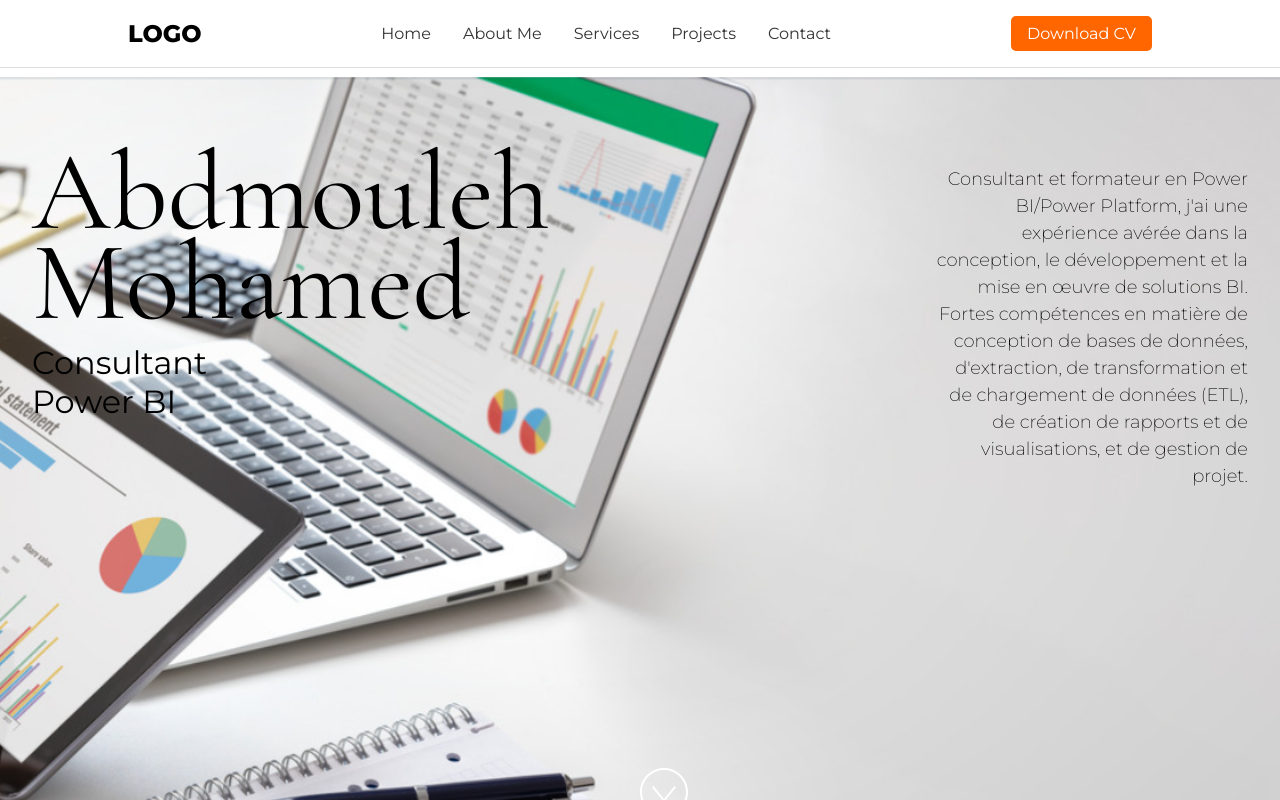
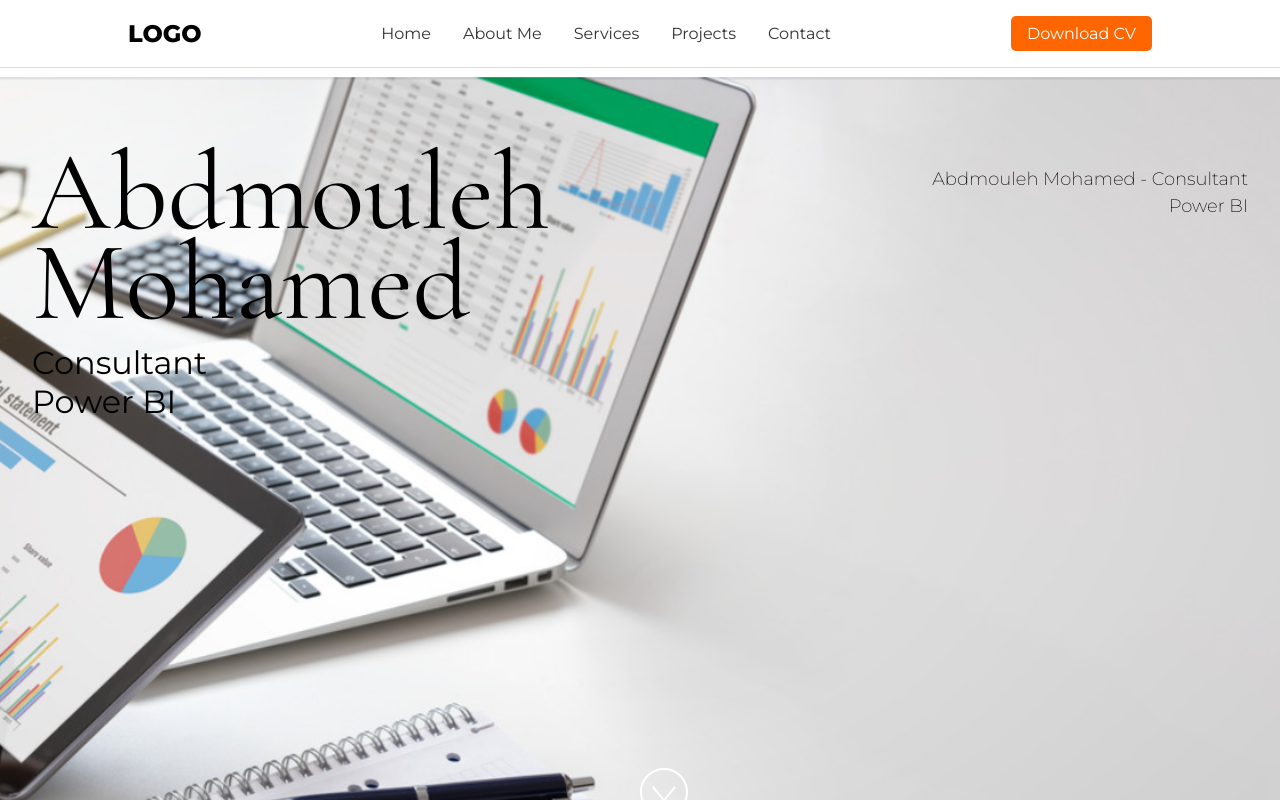
Before and after one commit to MedAbdmouleh/Student, a React (Vite) app: page / in a window 1280 px wide. Built offline with nearby package versions, Linux system fonts and the light colour scheme.

Commit message:
Changes24

```diff
--- a/src/Components/Home.jsx
+++ b/src/Components/Home.jsx
@@ -24,11 +24,11 @@ const Home = ({ name, title }) => {
         <h1>{name}</h1>
         <h2>{title}</h2>
       </div>
-      <div style={{ position: "absolute", bottom: "3rem", left: "50%" }}>
+      <div style={{ position: "absolute", bottom: "3rem", left: "50%" ,textAlign: "right"}}>
         <img src={arrowSvg} style={{ height: "3rem", width: "3rem" }} alt={imageAltText} />
       </div>
       <div style={{ position: "absolute", top: "5rem", right: "2rem", width: "20rem", textAlign: "right" }}>
-        <p>Consultant et formateur en Power BI/Power Platform, j'ai une expérience avérée dans la conception, le développement et la mise en œuvre de solutions BI. Fortes compétences en matière de conception de bases de données, d'extraction, de transformation et de chargement de données (ETL), de création de rapports et de visualisations, et de gestion de projet.</p>
+        <p>Abdmouleh Mohamed - Consultant Power BI</p>
       </div>
     </section>
   );
```
